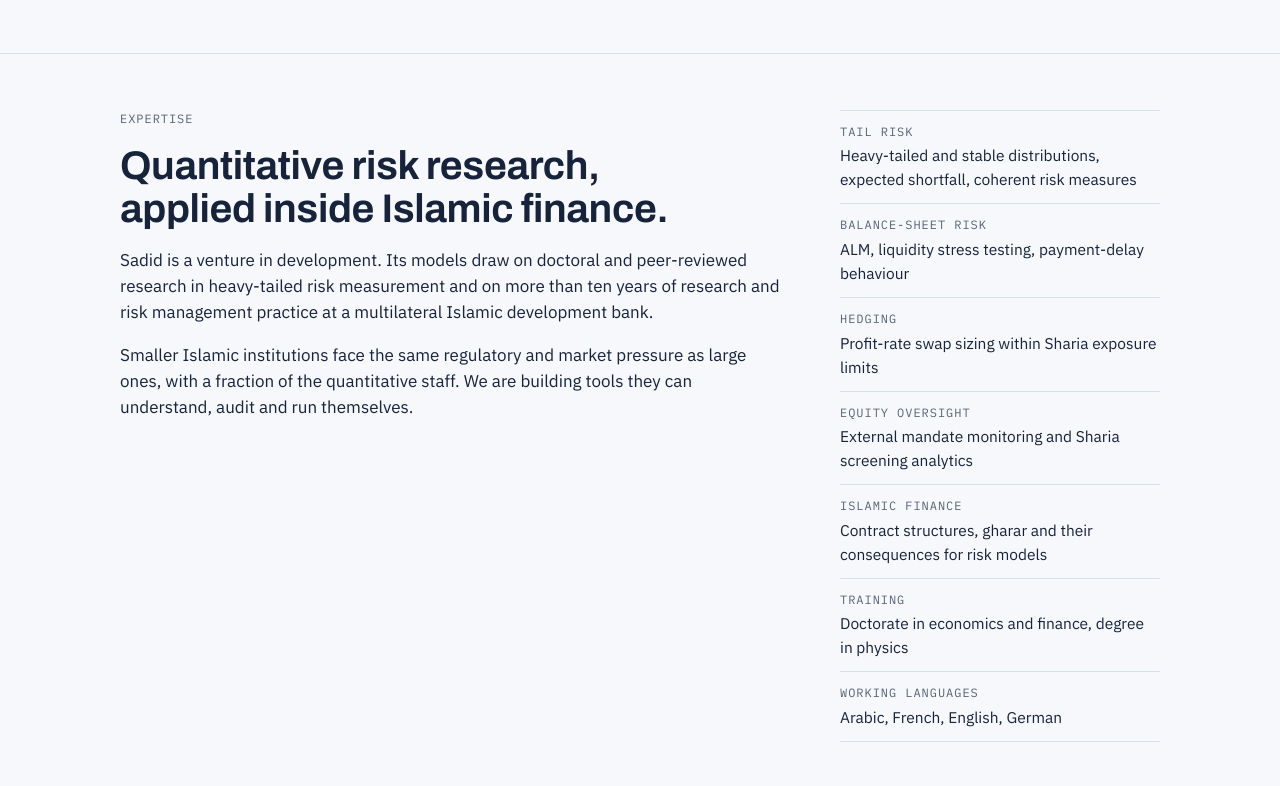
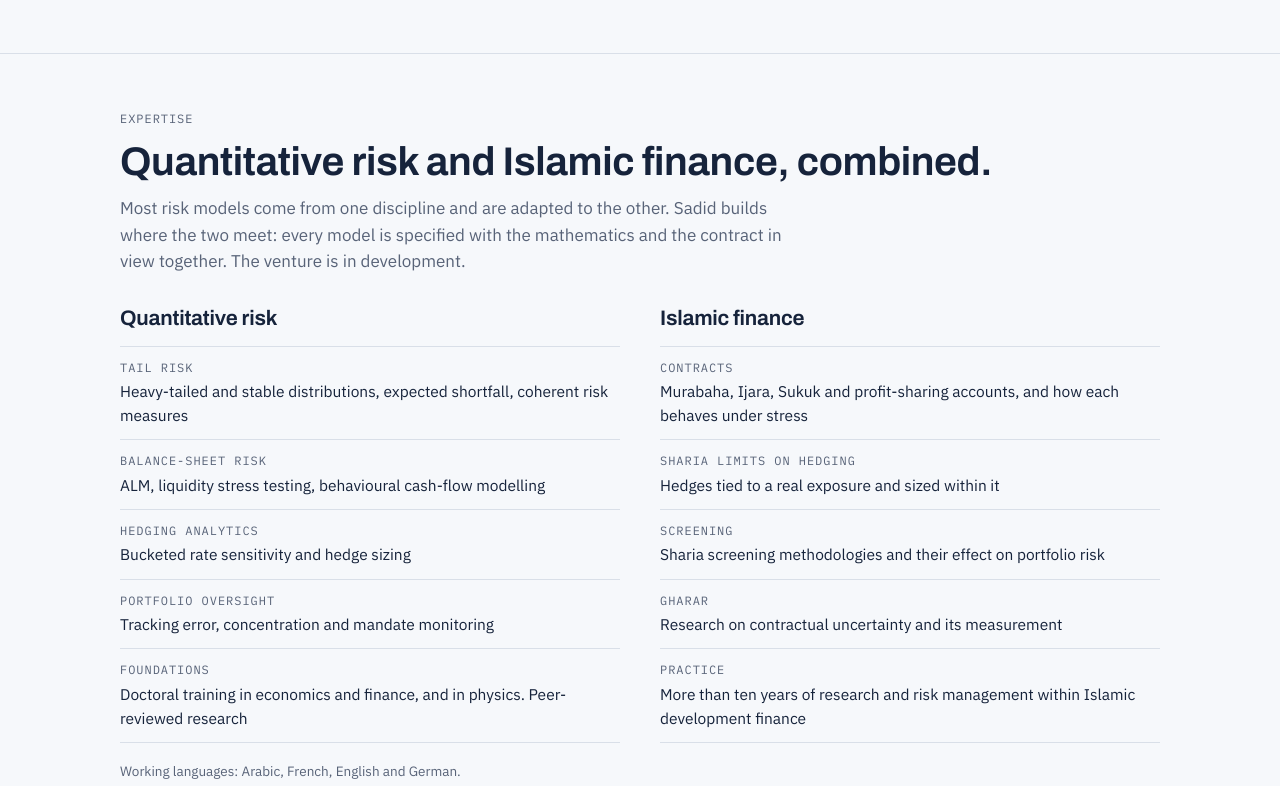
Before and after one commit to MahBekri/mahbekri.github.io, a plain HTML site: page sadid/index.html in a window 1280 px wide. Shown: the part 5275-6061 px from the top of the page. Drawn offline with Linux system fonts and the light colour scheme.

Commit message:
Present Sadid's expertise as two combined disciplines: quantitative risk and Islamic finance (#14)
Claude-Session: https://claude.ai/code/session_01HynrSnFSfdpYsbzpBhYrgA

Co-authored-by: Claude <noreply@anthropic.com>

```diff
--- a/sadid/index.html
+++ b/sadid/index.html
@@ -123,6 +123,8 @@ section{padding:56px 0;border-top:1px solid var(--line)}
 .calc td{text-align:right;font-family:var(--mono);font-variant-numeric:tabular-nums;padding:9px 0;border-bottom:1px solid var(--line)}
 .fine{font-size:13.5px;color:var(--muted);max-width:80ch}
 .tier-h{margin:26px 0 14px}
+.two{display:grid;grid-template-columns:repeat(2,minmax(0,1fr));gap:40px}
+.two>div{display:flex;flex-direction:column;gap:14px}
 .tiers{display:grid;grid-template-columns:repeat(3,minmax(0,1fr));gap:18px;margin-bottom:8px}
 .tier{background:var(--surface);border:1px solid var(--line);border-radius:4px;padding:20px;display:flex;flex-direction:column;gap:10px}
 .tier .price{font-family:var(--display);font-stretch:112%;font-weight:700;font-size:30px;line-height:1.1;font-variant-numeric:tabular-nums}
@@ -144,7 +146,7 @@ footer .wrap{display:flex;flex-direction:column;gap:8px}
   .terms{grid-template-columns:repeat(2,minmax(0,1fr))}
   .about{grid-template-columns:minmax(0,1fr);gap:28px}
   .serve{grid-template-columns:repeat(2,minmax(0,1fr))}
-  .calc,.tiers{grid-template-columns:minmax(0,1fr)}
+  .calc,.tiers,.two{grid-template-columns:minmax(0,1fr)}
   section{padding:40px 0}
 }
 @media (max-width:480px){
@@ -388,22 +390,35 @@ footer .wrap{display:flex;flex-direction:column;gap:8px}
   </section>
 
   <section id="expertise" aria-labelledby="exp-h">
-    <div class="wrap about">
-      <div class="about-copy">
+    <div class="wrap">
+      <div class="head">
         <span class="label">Expertise</span>
-        <h2 id="exp-h">Quantitative risk research, applied inside Islamic finance.</h2>
-        <p>Sadid is a venture in development. Its models draw on doctoral and peer-reviewed research in heavy-tailed risk measurement and on more than ten years of research and risk management practice at a multilateral Islamic development bank.</p>
-        <p>Smaller Islamic institutions face the same regulatory and market pressure as large ones, with a fraction of the quantitative staff. We are building tools they can understand, audit and run themselves.</p>
+        <h2 id="exp-h">Quantitative risk and Islamic finance, combined.</h2>
+        <p>Most risk models come from one discipline and are adapted to the other. Sadid builds where the two meet: every model is specified with the mathematics and the contract in view together. The venture is in development.</p>
       </div>
-      <ul class="facts">
-        <li><span class="label">Tail risk</span>Heavy-tailed and stable distributions, expected shortfall, coherent risk measures</li>
-        <li><span class="label">Balance-sheet risk</span>ALM, liquidity stress testing, payment-delay behaviour</li>
-        <li><span class="label">Hedging</span>Profit-rate swap sizing within Sharia exposure limits</li>
-        <li><span class="label">Equity oversight</span>External mandate monitoring and Sharia screening analytics</li>
-        <li><span class="label">Islamic finance</span>Contract structures, gharar and their consequences for risk models</li>
-        <li><span class="label">Training</span>Doctorate in economics and finance, degree in physics</li>
-        <li><span class="label">Working languages</span>Arabic, French, English, German</li>
-      </ul>
+      <div class="two">
+        <div>
+          <h3>Quantitative risk</h3>
+          <ul class="facts">
+            <li><span class="label">Tail risk</span>Heavy-tailed and stable distributions, expected shortfall, coherent risk measures</li>
+            <li><span class="label">Balance-sheet risk</span>ALM, liquidity stress testing, behavioural cash-flow modelling</li>
+            <li><span class="label">Hedging analytics</span>Bucketed rate sensitivity and hedge sizing</li>
+            <li><span class="label">Portfolio oversight</span>Tracking error, concentration and mandate monitoring</li>
+            <li><span class="label">Foundations</span>Doctoral training in economics and finance, and in physics. Peer-reviewed research</li>
+          </ul>
+        </div>
+        <div>
+          <h3>Islamic finance</h3>
+          <ul class="facts">
+            <li><span class="label">Contracts</span>Murabaha, Ijara, Sukuk and profit-sharing accounts, and how each behaves under stress</li>
+            <li><span class="label">Sharia limits on hedging</span>Hedges tied to a real exposure and sized within it</li>
+            <li><span class="label">Screening</span>Sharia screening methodologies and their effect on portfolio risk</li>
+            <li><span class="label">Gharar</span>Research on contractual uncertainty and its measurement</li>
+            <li><span class="label">Practice</span>More than ten years of research and risk management within Islamic development finance</li>
+          </ul>
+        </div>
+      </div>
+      <p class="fine" style="margin-top:18px">Working languages: Arabic, French, English and German.</p>
     </div>
   </section>
 
```
